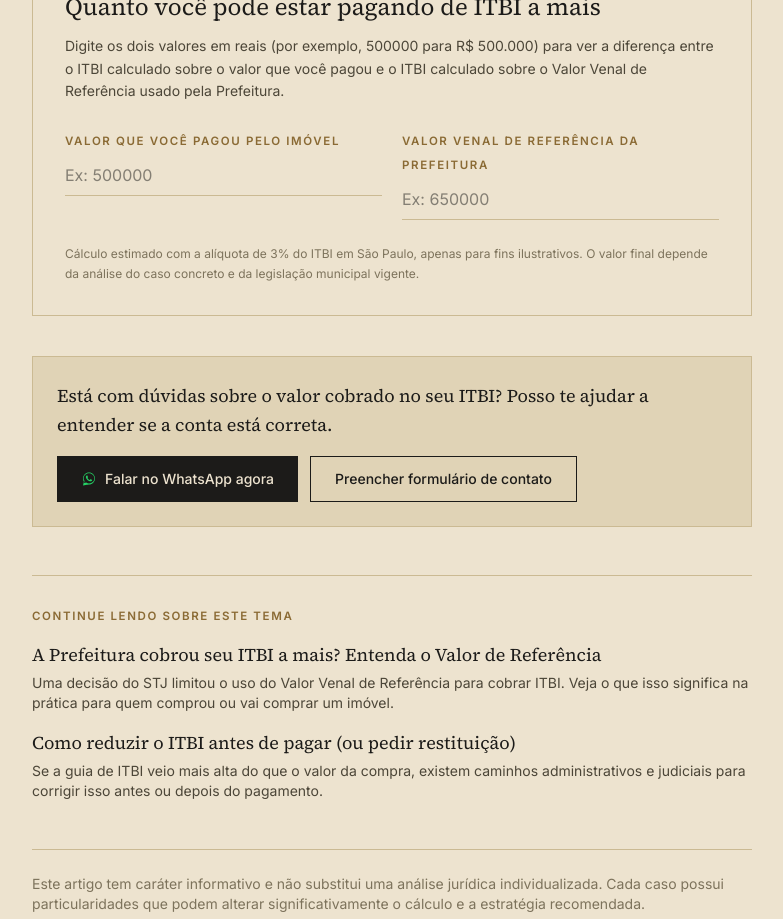
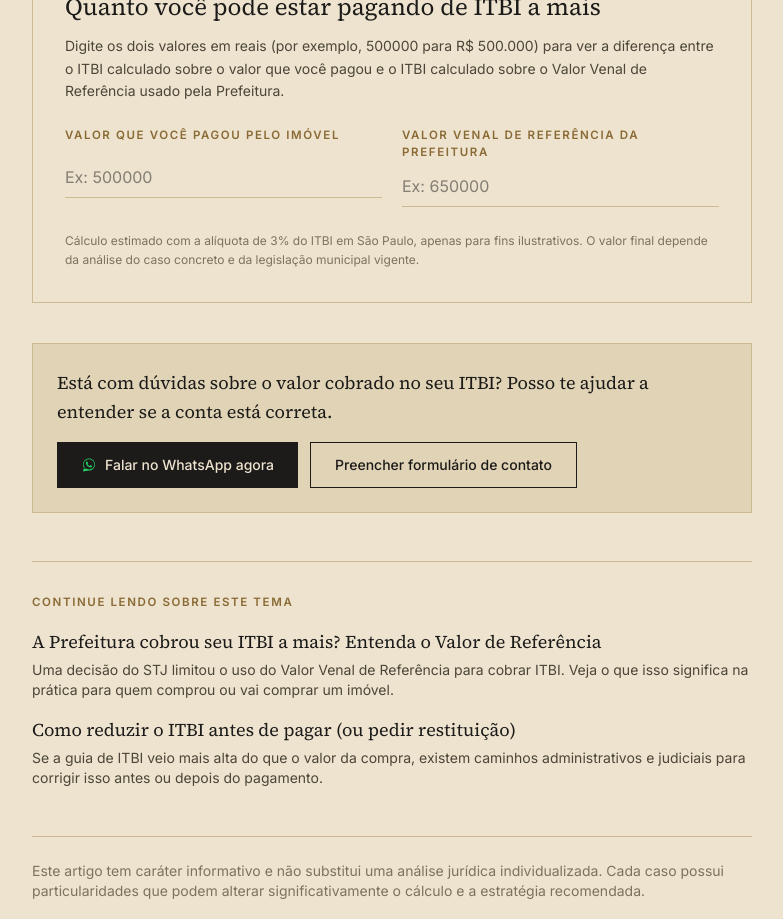
Before and after one commit to GeovanaPederneschi/arthur-castro, a Next.js app: page /blog/como-calcular-itbi-sao-paulo in a window 1280 px wide. Shown: the part 1620-2539 px from the top of the page, without its empty margins (248-1031 px from the left). Built offline with nearby package versions, Linux system fonts and the light colour scheme.

Commit message:
Alinha os dois campos da calculadora de ITBI no mesmo eixo

```diff
--- a/src/components/ItbiCalculator.tsx
+++ b/src/components/ItbiCalculator.tsx
@@ -53,7 +53,7 @@ export default function ItbiCalculator() {
 
       <div className="mt-6 grid gap-5 sm:grid-cols-2">
         <div>
-          <label htmlFor="purchase" className="eyebrow">
+          <label htmlFor="purchase" className="eyebrow block min-h-[2.2em]">
             Valor que você pagou pelo imóvel
           </label>
           <input
@@ -68,7 +68,7 @@ export default function ItbiCalculator() {
           />
         </div>
         <div>
-          <label htmlFor="reference" className="eyebrow">
+          <label htmlFor="reference" className="eyebrow block min-h-[2.2em]">
             Valor Venal de Referência da Prefeitura
           </label>
           <input
```
